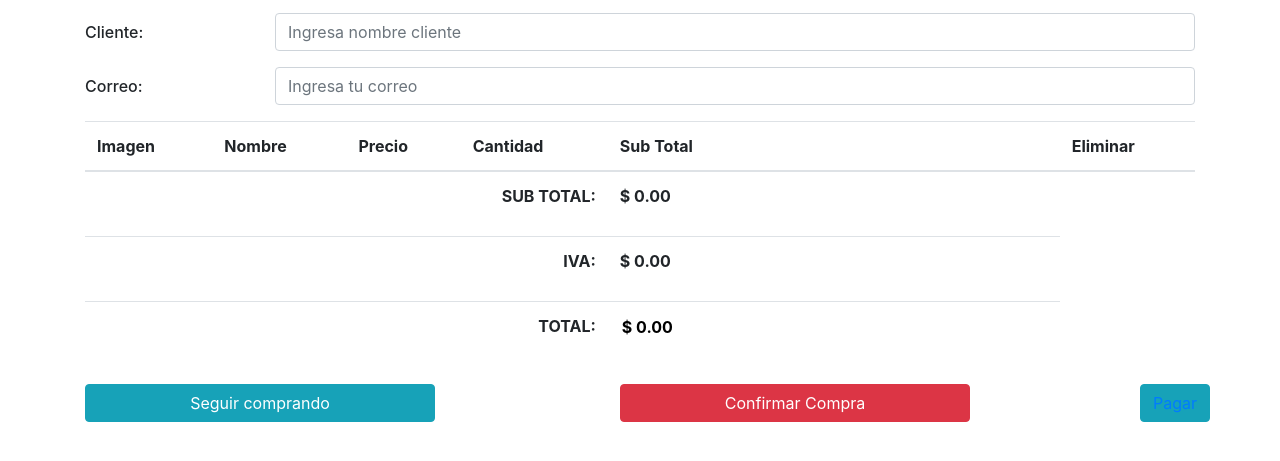
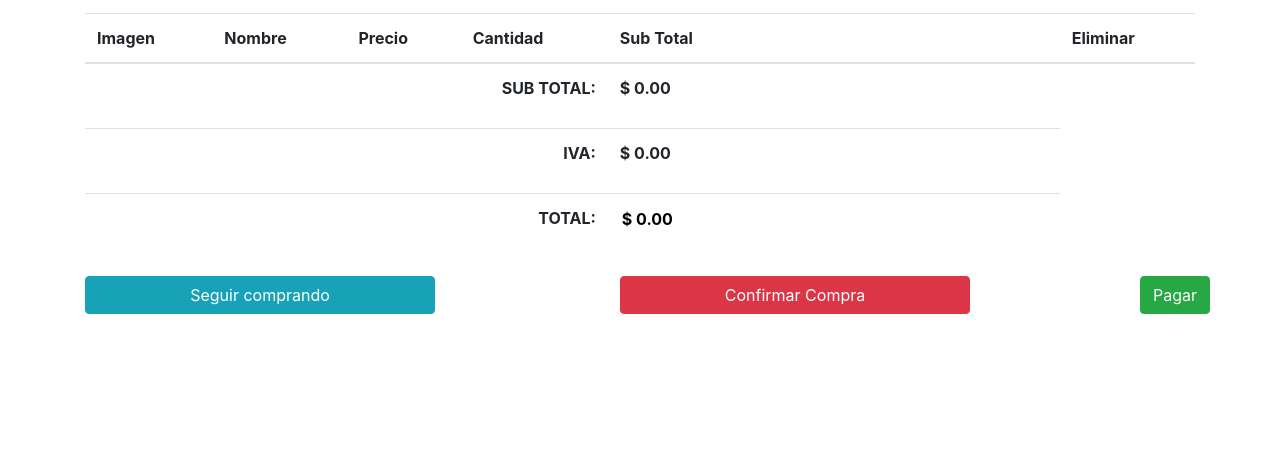
Before and after one commit to jimalaros/FRONT, a plain HTML site: page compra.html in a window 1280 px wide. Shown: the part 129-590 px from the top of the page. Drawn offline with nearby package versions, Linux system fonts and the light colour scheme.

Commit message:
compra.html

```diff
--- a/compra.html
+++ b/compra.html
@@ -40,21 +40,6 @@
                 <div class="col">
                     <h2 class="d-flex justify-content-center mb-3">Realizar Compra</h2>
                     <form id="procesar-pago">
-                        <div class="form-group row">
-                            <label for="cliente" class="col-12 col-md-2 col-form-label h2">Cliente: </label>
-                            <div class="col-12 col-md-10">
-                                <input type="text" class="form-control" id="cliente"
-                                    placeholder="Ingresa nombre cliente" name="destinatario">
-                            </div>
-                        </div>
-                        <div class="form-group row">
-                            <label for="email" class="col-12 col-md-2 col-form-label h2">Correo: </label>
-                            <div class="col-12 col-md-10">
-                                <input type="text" class="form-control" id="correo" placeholder="Ingresa tu correo"
-                                    name="cc_to">
-                            </div>
-                        </div>
-
                         <div id="carrito" class="form-group table-responsive">
                             <table class="form-group table" id="lista-compra">
                                 <thead>
@@ -108,8 +93,8 @@
                                 <button type="button" id="procesar-compra" class="btn btn-danger btn-block" >Confirmar Compra</button>
                             </div>
                             <div>
-                                <button type="button" id="pagarBtn" class="btn btn-info btn-block">
-                                    <a href="pago.html">Pagar</a>
+                                <button type="button" id="pagarBtn" class="btn btn-success btn-block">
+                                    <a class="text-light" href="pago.html">Pagar</a>
                                 </button>
                             </div>
                         </div>
--- a/js/pago.js
+++ b/js/pago.js
@@ -81,6 +81,7 @@ function get_preference_paypal(e) {
   const payment_url = `${base_url}/paypal/pago`;
 
   const data = { currency_code: "USD", value: unit_price };
+  console.log(value);
 
   fetch(payment_url, {
     method: "POST",
```
Also changed, not shown: login.html (+0 -3 lines).
